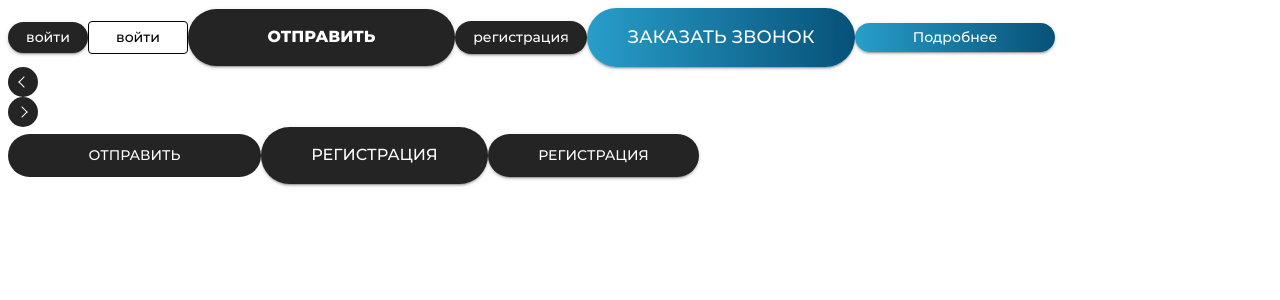
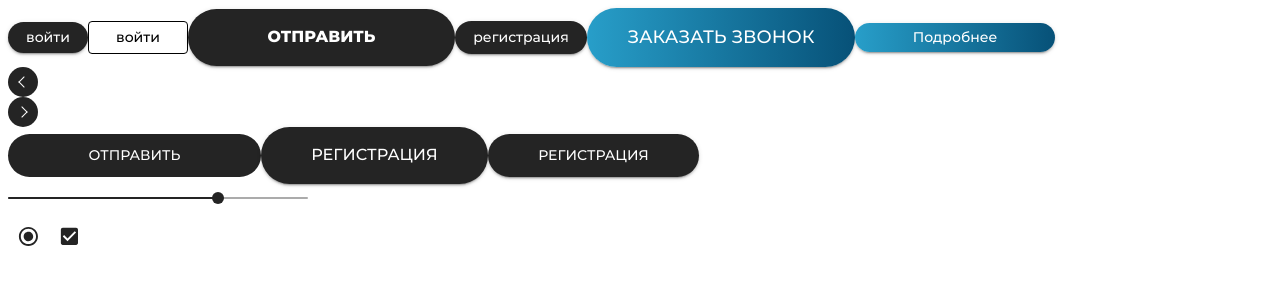
Before and after one commit to AmaLOQ/cars_rent, a React (Create React App) app: page / in a window 1280 px wide. Shown: the top 300 px of the page. Built offline with nearby package versions, Linux system fonts and the light colour scheme.

Commit message:
add slider checkbox radio

```diff
--- a/public/index.html
+++ b/public/index.html
@@ -2,42 +2,10 @@
 <html lang="en">
   <head>
     <meta charset="utf-8" />
-    <link rel="icon" href="%PUBLIC_URL%/favicon.ico" />
     <meta name="viewport" content="width=device-width, initial-scale=1" />
-    <meta name="theme-color" content="#000000" />
-    <meta
-      name="description"
-      content="Web site created using create-react-app"
-    />
-    <link rel="apple-touch-icon" href="%PUBLIC_URL%/logo192.png" />
-    <!--
-      manifest.json provides metadata used when your web app is installed on a
-      user's mobile device or desktop. See https://developers.google.com/web/fundamentals/web-app-manifest/
-    -->
-    <link rel="manifest" href="%PUBLIC_URL%/manifest.json" />
-    <!--
-      Notice the use of %PUBLIC_URL% in the tags above.
-      It will be replaced with the URL of the `public` folder during the build.
-      Only files inside the `public` folder can be referenced from the HTML.
-
-      Unlike "/favicon.ico" or "favicon.ico", "%PUBLIC_URL%/favicon.ico" will
-      work correctly both with client-side routing and a non-root public URL.
-      Learn how to configure a non-root public URL by running `npm run build`.
-    -->
-    <title>React App</title>
+    <title>Rent your dream CAR</title>
   </head>
   <body>
-    <noscript>You need to enable JavaScript to run this app.</noscript>
     <div id="root"></div>
-    <!--
-      This HTML file is a template.
-      If you open it directly in the browser, you will see an empty page.
-
-      You can add webfonts, meta tags, or analytics to this file.
-      The build step will place the bundled scripts into the <body> tag.
-
-      To begin the development, run `npm start` or `yarn start`.
-      To create a production bundle, use `npm run build` or `yarn build`.
-    -->
   </body>
 </html>
--- a/src/app/app.jsx
+++ b/src/app/app.jsx
@@ -10,6 +10,9 @@ import TabRightButtton from "../ui/atoms/buttons/tab-right-btn";
 import SendMobBtn from "../ui/atoms/buttons/send-mobile-btn";
 import RegPopupBtn from "../ui/atoms/buttons/registration-popup-btn";
 import RegPopupMobBtn from "../ui/atoms/buttons/registration-popup-mobile-btn";
+import RangeSlider from "../ui/atoms/slider/slider";
+import RadioButtons from "../ui/atoms/radio-btn/radio-btn";
+import CheckboxBtn from "../ui/atoms/checkbox/checkbox";
 import { ThemeProvider } from "@emotion/react";
 import theme from "../ui/styles";
 
@@ -27,6 +30,9 @@ function App() {
       <SendMobBtn/>
       <RegPopupBtn/>
       <RegPopupMobBtn/>
+	  <RangeSlider/>
+	  <RadioButtons/>
+	  <CheckboxBtn/>
     </ThemeProvider>
   );
 }
--- /dev/null
+++ b/src/ui/atoms/checkbox/checkbox-style.js
@@ -0,0 +1,7 @@
+import {Checkbox, styled} from '@mui/material';
+
+const BtnCheckbox = styled(Checkbox)`
+	color: ${props => props.theme.palette.primary.main};
+`;
+
+export default BtnCheckbox;
--- /dev/null
+++ b/src/ui/atoms/checkbox/checkbox.jsx
@@ -0,0 +1,8 @@
+import * as React from 'react';
+import BtnCheckbox from './checkbox-style';
+
+const label = { inputProps: { 'aria-label': 'Checkbox demo' } };
+
+export default function CheckboxButton() {
+	return <BtnCheckbox {...label} defaultChecked size='small'/>;
+}
--- /dev/null
+++ b/src/ui/atoms/radio-btn/radio-btn.jsx
@@ -0,0 +1,21 @@
+import * as React from 'react';
+import Radio from '@mui/material/Radio';
+
+export default function RadioButtons() {
+  const [selectedValue, setSelectedValue] = React.useState('a');
+
+  const handleChange = (event) => {
+    setSelectedValue(event.target.value);
+  };
+
+  return (
+		<Radio
+	  	size="small"
+        checked={selectedValue === 'a'}
+        onChange={handleChange}
+        value="a"
+        name="radio-buttons"
+        inputProps={{ 'aria-label': 'A' }}
+      />
+  );
+}
--- /dev/null
+++ b/src/ui/atoms/slider/slider-style.js
@@ -0,0 +1,5 @@
+import { Slider, styled } from "@mui/material";
+
+const SliderRange = styled(Slider)`
+	color: ${props => props.theme.palette.primary.main};
+`;
--- /dev/null
+++ b/src/ui/atoms/slider/slider.jsx
@@ -0,0 +1,11 @@
+import React from 'react';
+import Box from '@mui/material/Box';
+import { Slider } from '@mui/material';
+
+export default function RangeSlider() {
+  return (
+    <Box width={300}>
+      <Slider size="small" defaultValue={70} aria-label="Small" valueLabelDisplay="auto"/>
+    </Box>
+  );
+}
```
Also changed, not shown: src/ui/atoms/radio-btn/radio-btn-style.js (added).
